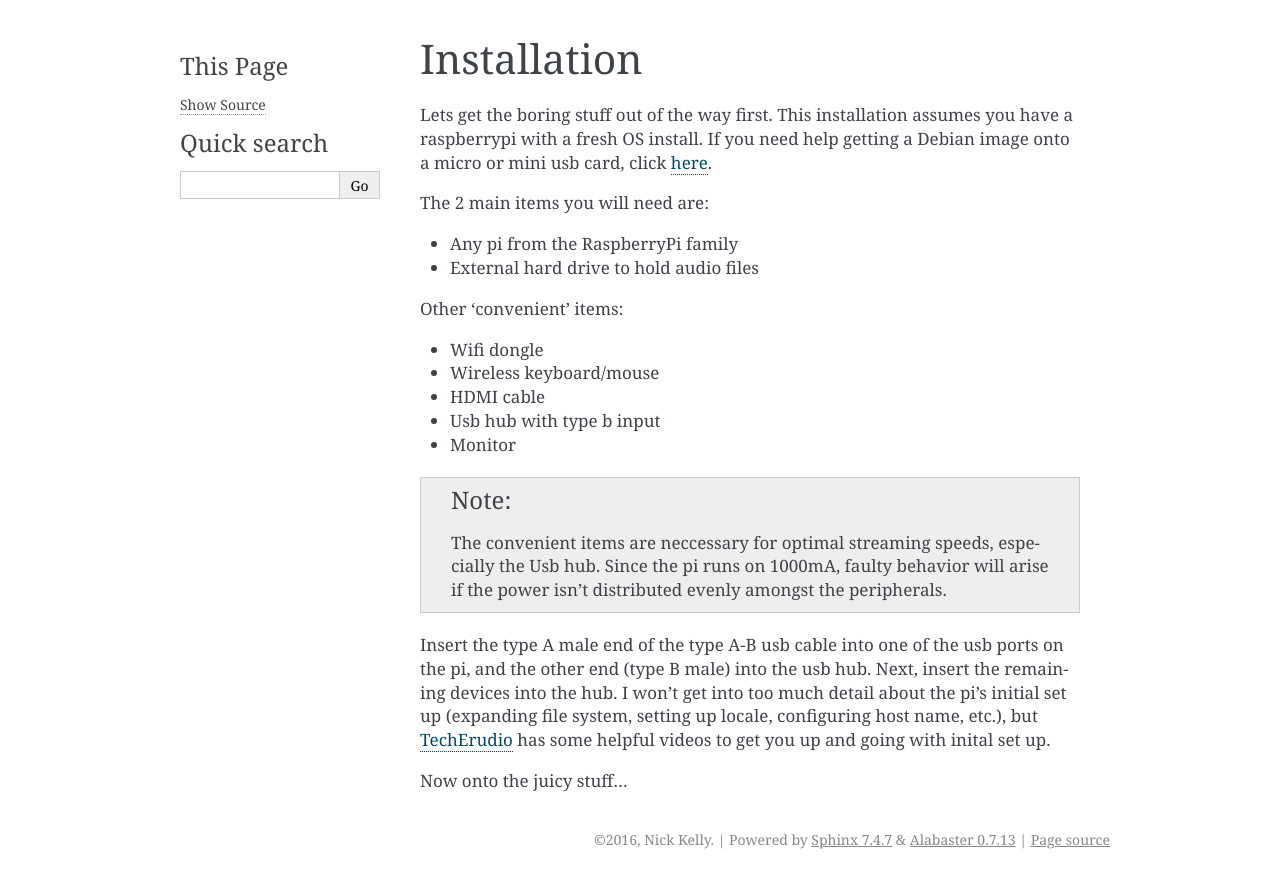
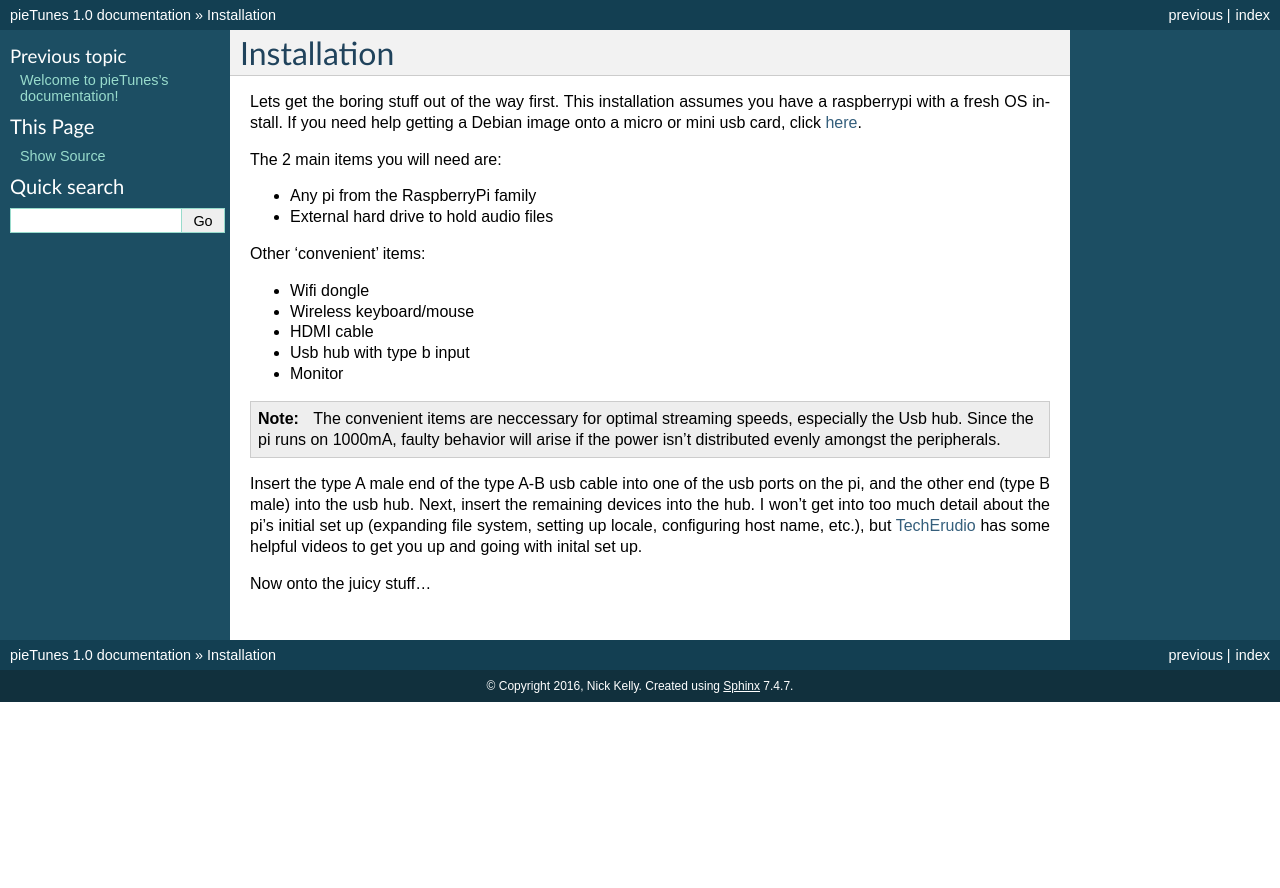
Before and after one commit to nickatnight/pietunes, a Sphinx documentation site: the page built from docs/installation.rst, in a window 1280 px wide. Shown: the top 888 px of the page. Built offline with Sphinx 7.4.7, drawn with Linux system fonts in a browser that asks for light colours; pages that are not in the unit, such as notebooks, are missing from menus.

```diff
--- a/docs/conf.py
+++ b/docs/conf.py
@@ -111,7 +111,7 @@ todo_include_todos = False
 
 # The theme to use for HTML and HTML Help pages.  See the documentation for
 # a list of builtin themes.
-html_theme = 'alabaster'
+html_theme = 'classic'
 
 # Theme options are theme-specific and customize the look and feel of a theme
 # further.  For a list of options available for each theme, see the
--- a/docs/installation.rst
+++ b/docs/installation.rst
@@ -20,9 +20,9 @@ Other 'convenient' items:
 - Monitor
 
 .. note:: The convenient items are neccessary for optimal streaming speeds,
-          especially the Usb hub. Since the pi runs on 1000mA, faulty behavior
-          will arise if the power isn't distributed evenly amongst the
-          peripherals.
+   especially the Usb hub. Since the pi runs on 1000mA, faulty behavior
+   will arise if the power isn't distributed evenly amongst the
+   peripherals.
 
 Insert the type A male end of the type A-B usb cable into one of the usb ports on the
 pi, and the other end (type B male) into the usb hub. Next, insert the
```
Also changed, not shown: README.md (+8 -6 lines), requirements.txt (+10 -0 lines), .travis.yml (added), 1 other file.
